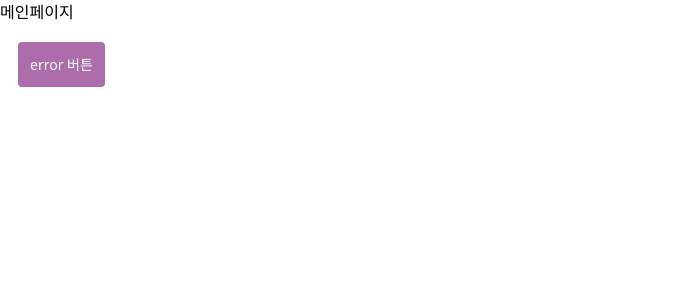
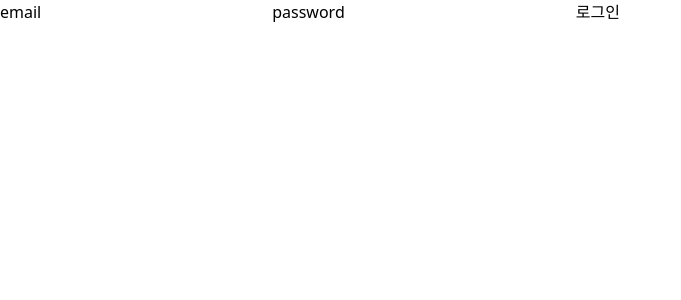
Before and after one commit to bsideproject/15_12_FE, a Next.js app: page / in a window 1280 px wide. Shown: the top 300 px of the page, without its empty margins (0-681 px from the left). Built offline with nearby package versions, Linux system fonts and the light colour scheme.

Commit message:
[Feat] : 로그인 screen 추가
- 로그인 markup 및 handler Fn 추가

```diff
--- a/app/(home)/page.tsx
+++ /dev/null
@@ -1,27 +0,0 @@
-'use client';
-
-export default function Page() {
-	return (
-		<main>
-			<h2>메인페이지</h2>
-			<button
-				type="button"
-				style={{
-					padding: '12px',
-					cursor: 'pointer',
-					backgroundColor: '#AD6CAA',
-					borderRadius: '4px',
-					border: 'none',
-					color: 'white',
-					fontSize: '14px',
-					margin: '18px',
-				}}
-				onClick={() => {
-					throw new Error('Sentry Example Frontend Error');
-				}}
-			>
-				error 버튼
-			</button>
-		</main>
-	);
-}
--- /dev/null
+++ b/app/(login)/page.tsx
@@ -0,0 +1,5 @@
+import ScreenLogin from '@/components/screen/Login';
+
+export default function Login() {
+	return <ScreenLogin />;
+}
--- /dev/null
+++ b/components/screen/Login.tsx
@@ -0,0 +1,28 @@
+'use client';
+
+import { SubmitHandler, useForm } from 'react-hook-form';
+
+import ElInput from '@/components/elements/ElInput';
+
+interface LoginState extends React.InputHTMLAttributes<HTMLInputElement> {
+	email: string;
+	password: string;
+}
+
+export default function ScreenLogin() {
+	const { register, handleSubmit, watch } = useForm<LoginState>();
+
+	const handleLogin: SubmitHandler<LoginState> = (data) => console.log(data);
+
+	return (
+		<section>
+			<form onSubmit={handleSubmit(handleLogin)}>
+				<ElInput id="email" label="email" type="text" register={register('email')} />
+				<ElInput id="password" label="password" type="password" register={register('password')} />
+				<button type="submit" disabled={Object.values(watch()).length === 0 || Object.values(watch()).includes('')}>
+					로그인
+				</button>
+			</form>
+		</section>
+	);
+}
--- a/components/screen/Register.tsx
+++ b/components/screen/Register.tsx
@@ -33,7 +33,7 @@ export default function ScreenRegister() {
 		formState: { errors },
 	} = useForm<UserInfo>({ mode: 'onChange', resolver: yupResolver(registerSchema) });
 
-	const onSubmit: SubmitHandler<UserInfo> = (data) => {
+	const handleRegister: SubmitHandler<UserInfo> = (data) => {
 		const { email, password } = data;
 
 		const attribute = [new CognitoUserAttribute({ Name: 'email', Value: email })];
@@ -52,7 +52,7 @@ export default function ScreenRegister() {
 	return (
 		<section>
 			<h2>회원가입</h2>
-			<form onSubmit={handleSubmit(onSubmit)}>
+			<form onSubmit={handleSubmit(handleRegister)}>
 				<ElInput id="email" label="email" type="text" register={register('email')} />
 				<p className="text-[red]">{errors.email?.message}</p>
 				<ElInput id="password" label="password" type="password" register={register('password')} />
```
